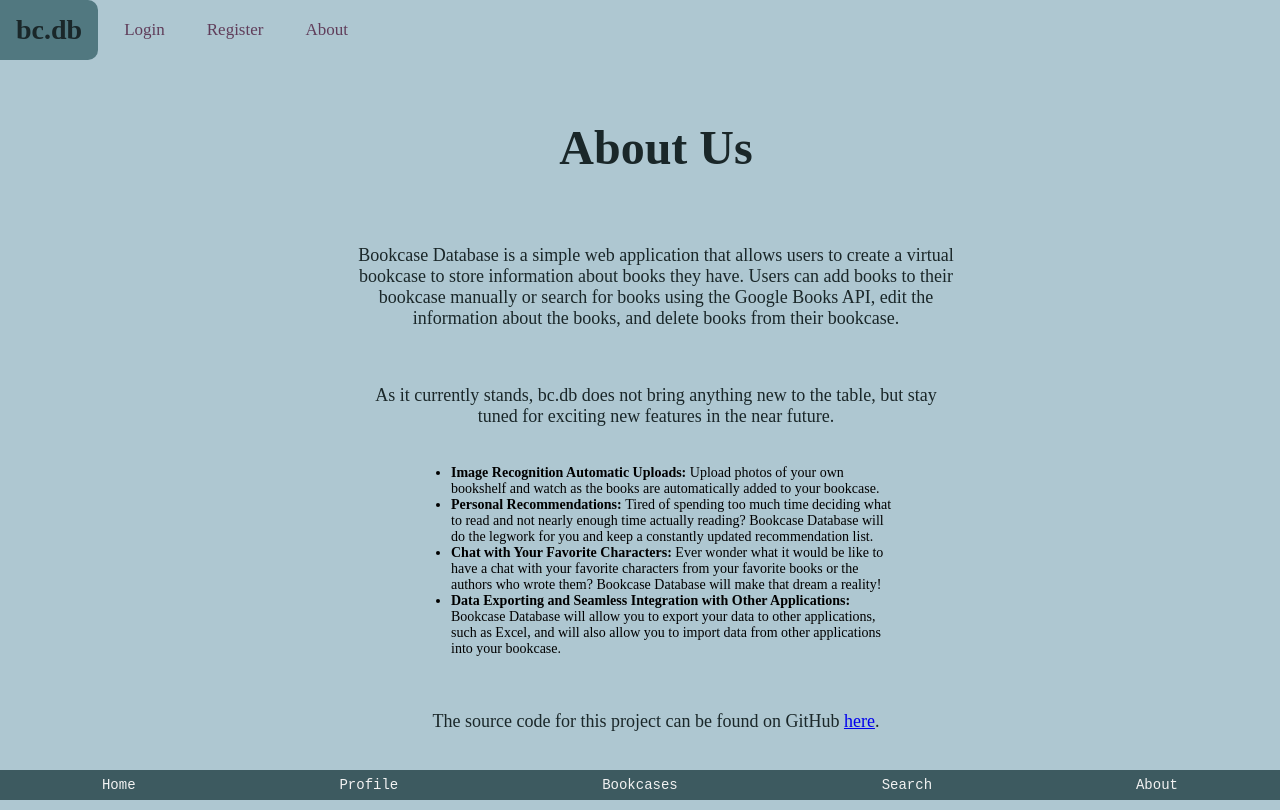
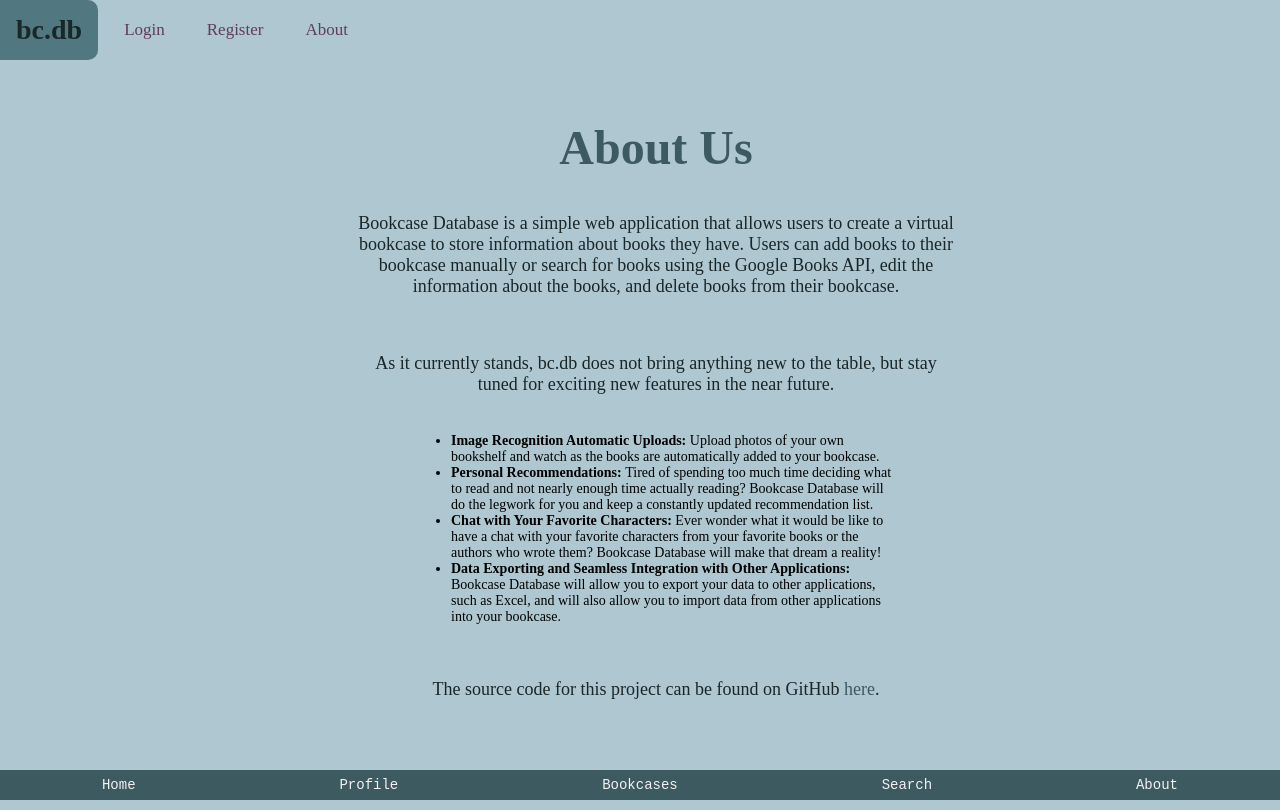
Before and after one commit to MyPetLobster/bookcase-database, a Flask app: page /about/ in a window 1280 px wide. Run offline with Flask 3, Linux system fonts and the light colour scheme; some web fonts are replaced.

Commit message:
Fix about page footer and header spacing

```diff
--- a/website/static/css/styles.css
+++ b/website/static/css/styles.css
@@ -466,6 +466,7 @@ span.psw {
   display: flex;
   flex-direction: column;
   align-items: center;
+  gap: 100px;
 }
 .profile-content {
   display: flex;
@@ -1033,6 +1034,8 @@ h3 {
 .about-h1 {
   font-size: 48px;
   margin-top: 0px;
+  margin-bottom: 0px;
+  color: var(--greenish-blue);
 }
 .about-container {
   height: 100%;
@@ -1054,7 +1057,7 @@ h3 {
   text-align: center;
   font-size: 18px;
 }
-ul {
+.about-ul {
   margin-top: 0px;
   width: 450px;
   display: flex;
@@ -1065,6 +1068,16 @@ li {
   font-family: "Laila", serif;
   font-size: 14px;
 }
+.github {
+  text-decoration: none;
+  color: var(--greenish-blue);
+}
+.github:hover {
+  font-weight: bold;
+  color: var(--primary-purple);
+  transition-duration: 150ms;
+}
+
 
 /* FOOTER */
 footer {
--- a/website/templates/about.html
+++ b/website/templates/about.html
@@ -14,7 +14,7 @@
         As it currently stands, bc.db does not bring anything new to the
         table, but stay tuned for exciting new features in the near future.
         </p>
-        <ul>
+        <ul class="about-ul">
             <li>
             <span class="bold-menu">Image Recognition Automatic Uploads: </span>Upload photos of
             your own bookshelf and watch as the books are automatically added to your bookcase.
@@ -37,7 +37,7 @@
         </ul>
         <p>
         The source code for this project can be found on GitHub
-        <a href="https://github.com/mypetlobster/bookcase-database">here</a>.
+        <a class="github" href="https://github.com/mypetlobster/bookcase-database">here</a>.
         </p>
     </div>
 </div>
```
